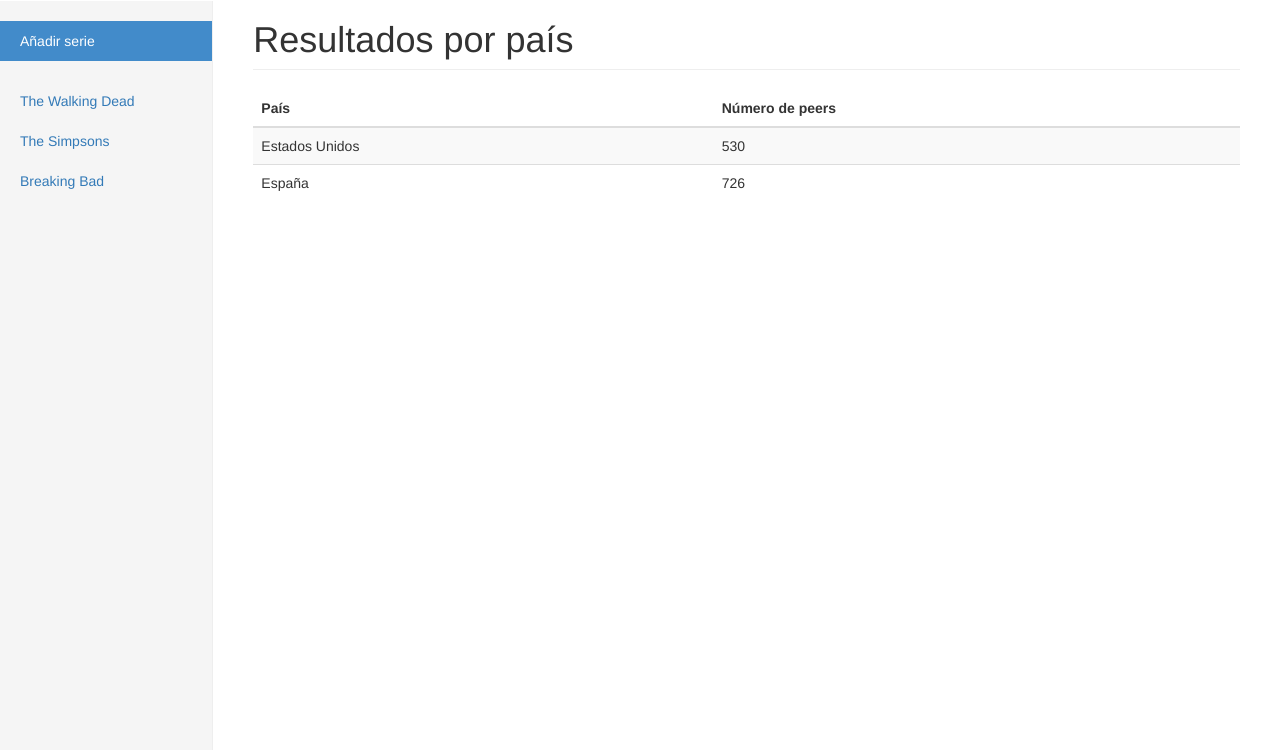
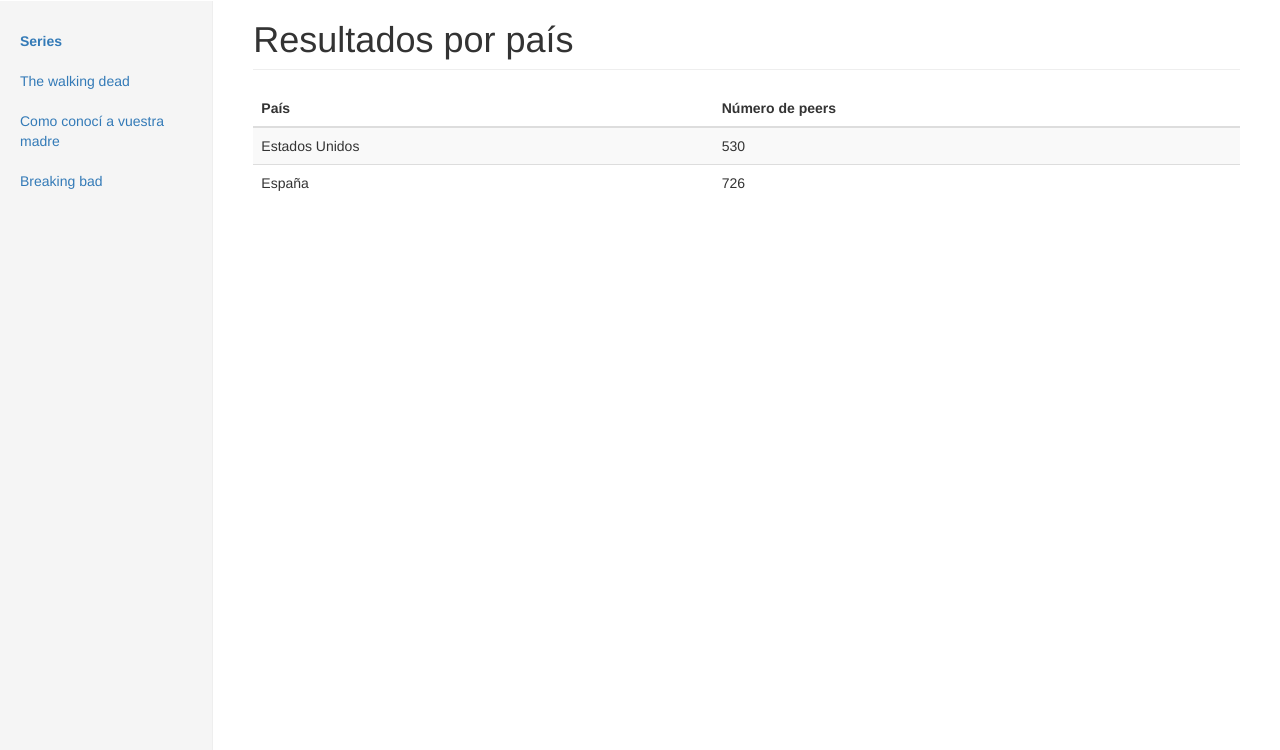
Before and after one commit to kikekr/TrackSeries, a Django app: page /series/estadisticas/ in a window 1280 px wide. Shown: the part 50-800 px from the top of the page. Run offline with Django 3.2, Linux system fonts and the light colour scheme; data that the repository does not hold is empty; some libraries are stand-ins or nearby versions.

Commit message:
Actualizando vistas con series encontradas en la base de datos

```diff
--- a/appseries/series/templates/series/estadisticas.html
+++ b/appseries/series/templates/series/estadisticas.html
@@ -1,14 +1,21 @@
 {% extends 'series/with-menu.html' %}
 
 {% block sidebar %}
-  <ul class="nav nav-sidebar">
-    <li class="active"><a href="#">Añadir serie<span class="sr-only">(current)</span></a></li>
-  </ul>
-  <ul class="nav nav-sidebar">
-    <li><a href="">The Walking Dead</a></li>
-    <li><a href="">The Simpsons</a></li>
-    <li><a href="">Breaking Bad</a></li>
-  </ul>
+  {% if series_list %}
+	<ul class="nav nav-sidebar">
+		<li><a><b>Series</a></b></li>
+		{% for series_list in series_list %}
+			<li><a href="/series/1">{{ series_list.nombre }}</a></li>
+		{% endfor %}
+	</ul>
+  {% else %}
+    <ul class="nav nav-sidebar">
+		<li><a><b>Series</a></b></li>
+		<li><a href="/series/1">The walking dead</a></li>
+		<li><a href="/series/1">Como conocí a vuestra madre</a></li>
+		<li><a href="/series/1">Breaking bad</a></li>
+	</ul>
+  {% endif %}
 {% endblock %}
 
 {% block main %}
--- a/appseries/series/views.py
+++ b/appseries/series/views.py
@@ -8,15 +8,16 @@ import json
 
 
 def addSerie(request, identifier):
+	series_list = Serie.objects.all()
 	api = APIseries()
 	data = api.getSeriesByRemoteID(identifier)
 
 	try :
 		p = Serie.objects.get(nombre = data[0][16].text)
-		context = {'title' : 'Inicio', 'ID': identifier, 'nombre': data[0][16].text, 'existe': 'true'}
+		context = {'title' : 'Inicio', 'ID': identifier, 'nombre': data[0][16].text, 'series_list': series_list, 'existe': 'true'}
 
 	except Serie.DoesNotExist :
-		context = {'title' : 'Inicio', 'ID': identifier, 'nombre': data[0][16].text}
+		context = {'title' : 'Inicio', 'ID': identifier, 'nombre': data[0][16].text, 'series_list': series_list}
 
 		if data[0][2].text is None:
 			s = Serie(nombre = data[0][16].text, descripcion = data[0][11].text, imagen = data[0][20].text, genero = data[0][6].text, fechaEmision = "", estado = data[0][17].text)
@@ -30,7 +31,8 @@ def addSerie(request, identifier):
 
 def nuevaSerie(request):
 
-	context = {'title' : 'Inicio'}
+	series_list = Serie.objects.all()
+	context = {'title' : 'Inicio', 'series_list': series_list}
 	nameserie = ''
 	api = APIseries()
 
@@ -39,7 +41,7 @@ def nuevaSerie(request):
 			data = api.getSeries(nameserie)
 
 			if len(data) > 0:
-				context = {'title' : 'Inicio', 'data': data}
+				context = {'title' : 'Inicio', 'data': data, 'series_list': series_list}
 
 	return render(request, 'series/NuevaSerie.html', context)
 
@@ -54,8 +56,9 @@ def index(request):
 		return render(request, 'series/index-noauth.html', context)
 
 def estadisticas(request):
-    context = {'title' : 'Estadisticas'}
-    return render(request, 'series/estadisticas.html', context)
+	series_list = Serie.objects.all()
+	context = {'title' : 'Estadisticas', 'series_list': series_list}
+	return render(request, 'series/estadisticas.html', context)
 
 from django import forms
 from django.contrib.auth.forms import UserCreationForm
```
Also changed, not shown: appseries/series/templates/series/NuevaSerie.html (+15 -8 lines), appseries/series/templates/series/index-auth.html (+11 -0 lines), appseries/series/templates/series/serieanadida.html (+15 -8 lines).
